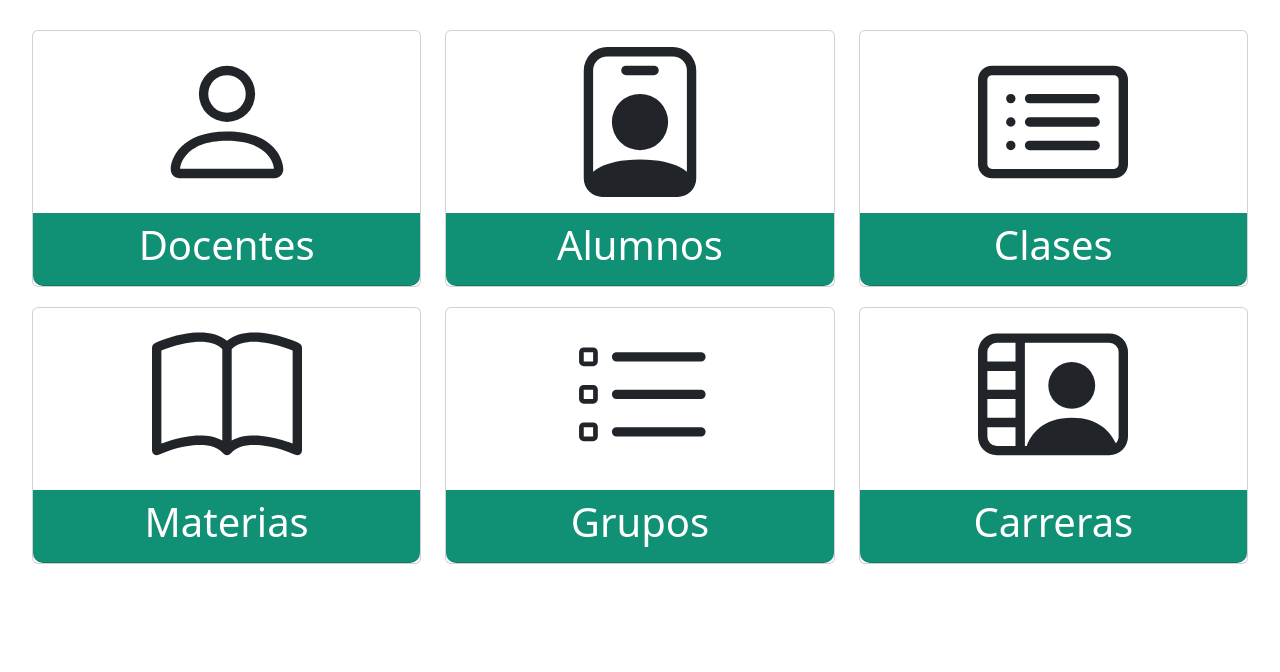
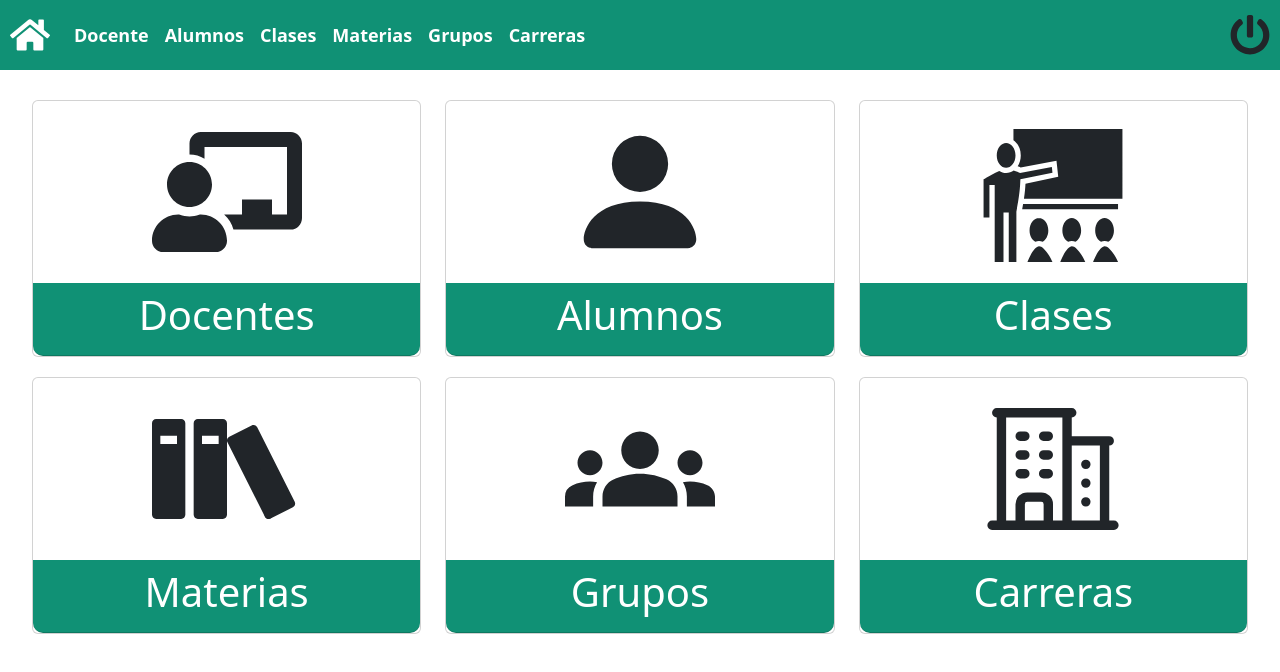
Before and after one commit to VictorNoe/Integradora_ll-SICAE, a React (Create React App) app in the folder web_sicae/: page / in a window 1280 px wide. Shown: the top 672 px of the page. Built offline with nearby package versions, Linux system fonts and the light colour scheme.

Commit message:
Version Page web

```diff
--- a/web_sicae/package.json
+++ b/web_sicae/package.json
@@ -12,6 +12,7 @@
     "react-bootstrap": "^2.7.2",
     "react-bootstrap-icons": "^1.10.2",
     "react-dom": "^18.2.0",
+    "react-icons": "^4.7.1",
     "react-scripts": "5.0.1",
     "web-vitals": "^2.1.4"
   },
--- a/web_sicae/src/index.js
+++ b/web_sicae/src/index.js
@@ -2,14 +2,13 @@ import React from 'react';
 import ReactDOM from 'react-dom/client';
 import 'bootstrap/dist/css/bootstrap.min.css';
 import Login from "./shared/components/Login";
-import { Form_Teacher } from './shared/components/Forms/Form_Teacher';
-import { Form_Student } from './shared/components/Forms/Form_Student';
-import { Form_Class } from './shared/components/Forms/Form_Class';
-import { Cards } from './shared/components/Cards/Cards';
+import NavbarAdmin from './shared/components/Admin/Nav-Bar/NavbarAdmin.js';
+import { Cards } from './shared/components/Admin/Cards/Cards.js'
 
 const root = ReactDOM.createRoot(document.getElementById('root'));
 root.render(
   <React.StrictMode>
+      <NavbarAdmin/>
       <Cards/>
   </React.StrictMode>
 );
--- a/web_sicae/src/shared/components/Cards/Cards.js
+++ b/web_sicae/src/shared/components/Admin/Cards/Cards.js
@@ -1,17 +1,20 @@
 import React from "react";
 import Card from 'react-bootstrap/Card';
 import {Col ,Row} from "react-bootstrap";
-import LogoUtez from "../../../assets/img/LogoMiniUtez.jpg"
-import * as Icon from 'react-bootstrap-icons'
-
+import { FaChalkboardTeacher} from 'react-icons/fa';
+import { BsFillPersonFill} from 'react-icons/bs';
+import {MdGroups} from 'react-icons/md'
+import {ImBooks} from 'react-icons/im'
+import {GiTeacher} from 'react-icons/gi'
+import {HiOutlineBuildingOffice2} from 'react-icons/hi2'
 
 export const Cards = () =>{
     return(
         <Row xs="3" md="3" style={{margin:"20px 20px"}}>
             <Col style={{marginBlock:"10px"}}>
-                <Card>
+                <Card style={{cursor:"pointer"}}>
                     <Card.Body style={{textAlign:"center"}}>
-                        <Icon.Person style={{height:"150px",width:"150px"}}></Icon.Person>
+                        <FaChalkboardTeacher style={{height:"150px",width:"150px"}}></FaChalkboardTeacher>
                     </Card.Body>
                     <Card.Header style={{backgroundColor:"#109175", borderRadius:"0px 0px 10px 10px"}}>
                         <Card.Title style={{color:"white", textAlign:"center"}}><h1>Docentes</h1></Card.Title>
@@ -20,9 +23,9 @@ export const Cards = () =>{
             </Col>
 
             <Col style={{marginBlock:"10px"}}>
-                <Card>
+                <Card style={{cursor:"pointer"}}>
                     <Card.Body style={{textAlign:"center"}}>
-                        <Icon.PersonBadge style={{height:"150px",width:"150px"}}></Icon.PersonBadge>
+                        <BsFillPersonFill style={{height:"150px",width:"150px"}}></BsFillPersonFill>
                     </Card.Body>
                     <Card.Header style={{backgroundColor:"#109175", borderRadius:"0px 0px 10px 10px"}}>
                         <Card.Title style={{color:"white", textAlign:"center"}}><h1>Alumnos</h1></Card.Title>
@@ -31,9 +34,9 @@ export const Cards = () =>{
             </Col>
 
             <Col style={{marginBlock:"10px"}}>
-                <Card>
+                <Card style={{cursor:"pointer"}}>
                     <Card.Body style={{textAlign:"center"}}>
-                        <Icon.CardList style={{height:"150px",width:"150px"}}></Icon.CardList>
+                        <GiTeacher style={{height:"150px",width:"150px"}}></GiTeacher>
                     </Card.Body>
                     <Card.Header style={{backgroundColor:"#109175", borderRadius:"0px 0px 10px 10px"}}>
                         <Card.Title style={{color:"white", textAlign:"center"}}><h1>Clases</h1></Card.Title>
@@ -42,9 +45,9 @@ export const Cards = () =>{
             </Col>
 
             <Col style={{marginBlock:"10px"}}>
-                <Card>
+                <Card style={{cursor:"pointer"}}>
                     <Card.Body style={{textAlign:"center"}}>
-                        <Icon.Book style={{height:"150px",width:"150px"}}></Icon.Book>
+                        <ImBooks style={{height:"150px",width:"150px"}}></ImBooks>
                     </Card.Body>
                     <Card.Header style={{backgroundColor:"#109175", borderRadius:"0px 0px 10px 10px"}}>
                         <Card.Title style={{color:"white", textAlign:"center"}}><h1>Materias</h1></Card.Title>
@@ -53,9 +56,9 @@ export const Cards = () =>{
             </Col>
 
             <Col style={{marginBlock:"10px"}}>
-                <Card>
+                <Card style={{cursor:"pointer"}}>
                     <Card.Body style={{textAlign:"center"}}>
-                        <Icon.ListTask style={{height:"150px",width:"150px"}}></Icon.ListTask>
+                        <MdGroups style={{height:"150px",width:"150px"}}></MdGroups>
                     </Card.Body>
                     <Card.Header style={{backgroundColor:"#109175", borderRadius:"0px 0px 10px 10px"}}>
                         <Card.Title style={{color:"white", textAlign:"center"}}><h1>Grupos</h1></Card.Title>
@@ -64,9 +67,9 @@ export const Cards = () =>{
             </Col>
 
             <Col style={{marginBlock:"10px"}}>
-                <Card>
+                <Card style={{cursor:"pointer"}}>
                     <Card.Body style={{textAlign:"center"}}>
-                        <Icon.PersonVideo2 style={{height:"150px",width:"150px"}}></Icon.PersonVideo2>
+                        <HiOutlineBuildingOffice2 style={{height:"150px",width:"150px"}}></HiOutlineBuildingOffice2>
                     </Card.Body>
                     <Card.Header style={{backgroundColor:"#109175", borderRadius:"0px 0px 10px 10px"}}>
                         <Card.Title style={{color:"white", textAlign:"center"}}><h1>Carreras</h1></Card.Title>
--- /dev/null
+++ b/web_sicae/src/shared/components/Admin/Nav-Bar/NavbarAdmin.js
@@ -0,0 +1,40 @@
+import React from 'react'
+import { Container, Navbar,Image } from 'react-bootstrap';
+import { Nav } from 'react-bootstrap';
+//import { Home } from 'feather-icons-react/';
+import { FaHome } from 'react-icons/fa';
+// import { GrLogout } from 'react-icons/gr';
+import { FaPowerOff } from 'react-icons/fa';
+
+
+export default function NavbarAdmin() {
+  return (
+    <>
+        <Navbar variant='light'style={{ backgroundColor: "#109175", padding: "10px" }}>
+            <Navbar.Brand>
+                <FaHome style={{ height: "auto", width: "40px", color: "#fff" }}/>
+
+            </Navbar.Brand>
+            <Nav className="me-auto">
+            <Nav.Link style={styles.navbar} href="#docente">Docente</Nav.Link>
+            <Nav.Link style={styles.navbar} href="#alumnos">Alumnos</Nav.Link>
+            <Nav.Link style={styles.navbar} href="#clases">Clases</Nav.Link>
+            <Nav.Link style={styles.navbar} href="#materias">Materias</Nav.Link>
+            <Nav.Link style={styles.navbar} href="#grupos">Grupos</Nav.Link>
+            <Nav.Link style={styles.navbar} href="#carreras">Carreras</Nav.Link>
+          </Nav>
+          <Navbar.Collapse className="justify-content-end">
+            <FaPowerOff style={{ height: "auto", width: "40px", justifyContent: "end" }}/>
+            </Navbar.Collapse>
+        </Navbar>
+    </>
+  )
+}
+
+const styles = {
+    navbar: {
+        color: "white",
+        fontSize: "18px",
+        fontWeight: "bold",
+    }
+}
```
Also changed, not shown: web_sicae/src/shared/components/Admin/Bottons/ButtonRegister.js (added, +24 -0 lines), web_sicae/src/shared/components/Admin/Tables/TableAdmin.js (added, +78 -0 lines), web_sicae/src/shared/components/Admin/Forms/Form_Carreer.js (renamed from web_sicae/src/shared/components/Forms/Form_Carreer.js), web_sicae/src/shared/components/Admin/Forms/Form_Class.js (renamed from web_sicae/src/shared/components/Forms/Form_Class.js), web_sicae/src/shared/components/Admin/Forms/Form_Group.js (renamed from web_sicae/src/shared/components/Forms/Form_Group.js), web_sicae/src/shared/components/Admin/Forms/Form_Student.js (renamed from web_sicae/src/shared/components/Forms/Form_Student.js), web_sicae/src/shared/components/Admin/Forms/Form_Subject.js (renamed from web_sicae/src/shared/components/Forms/Form_Subject.js), web_sicae/src/shared/components/Admin/Forms/Form_Teacher.js (renamed from web_sicae/src/shared/components/Forms/Form_Teacher.js), 1 other file (tests, documents, lock files or other folders).
